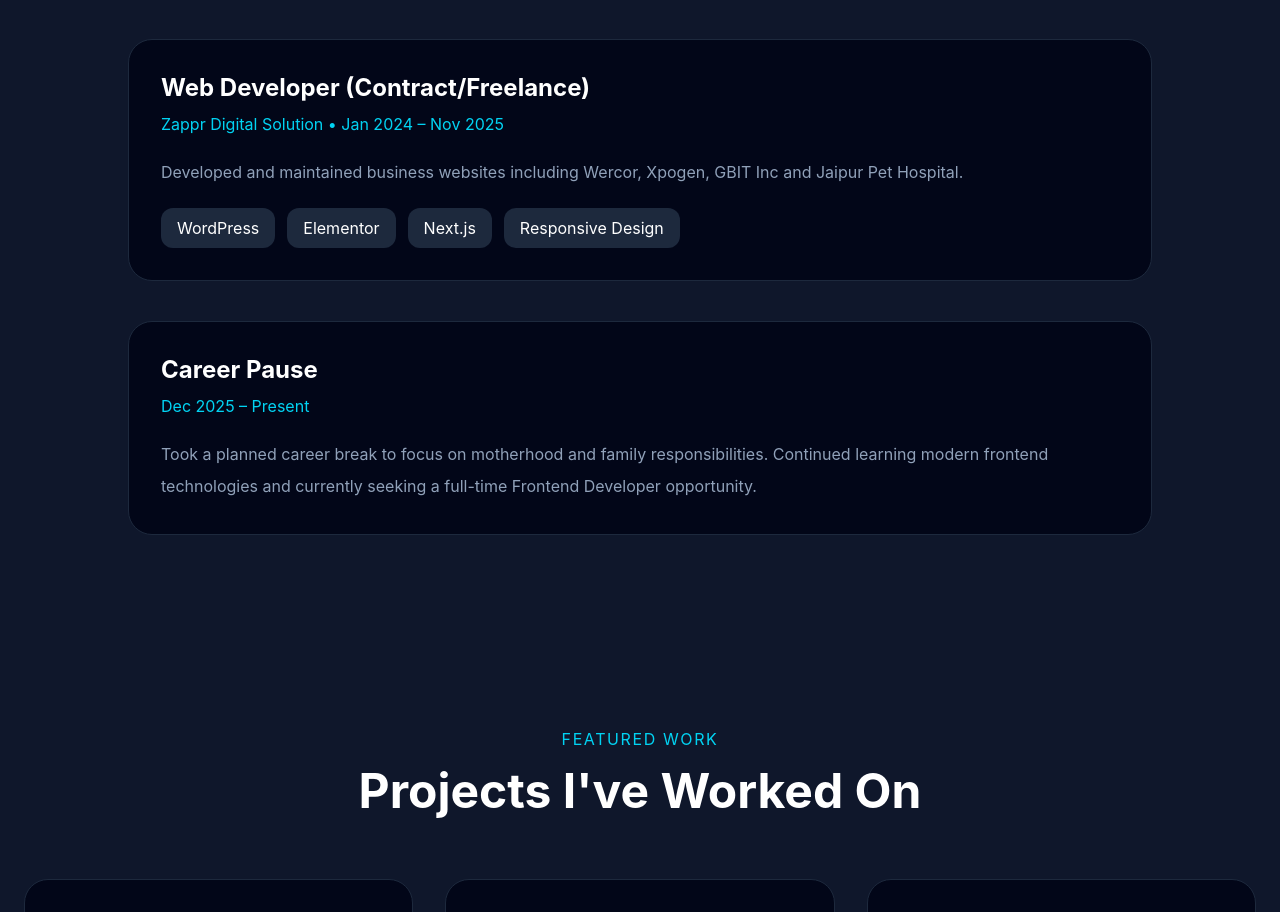
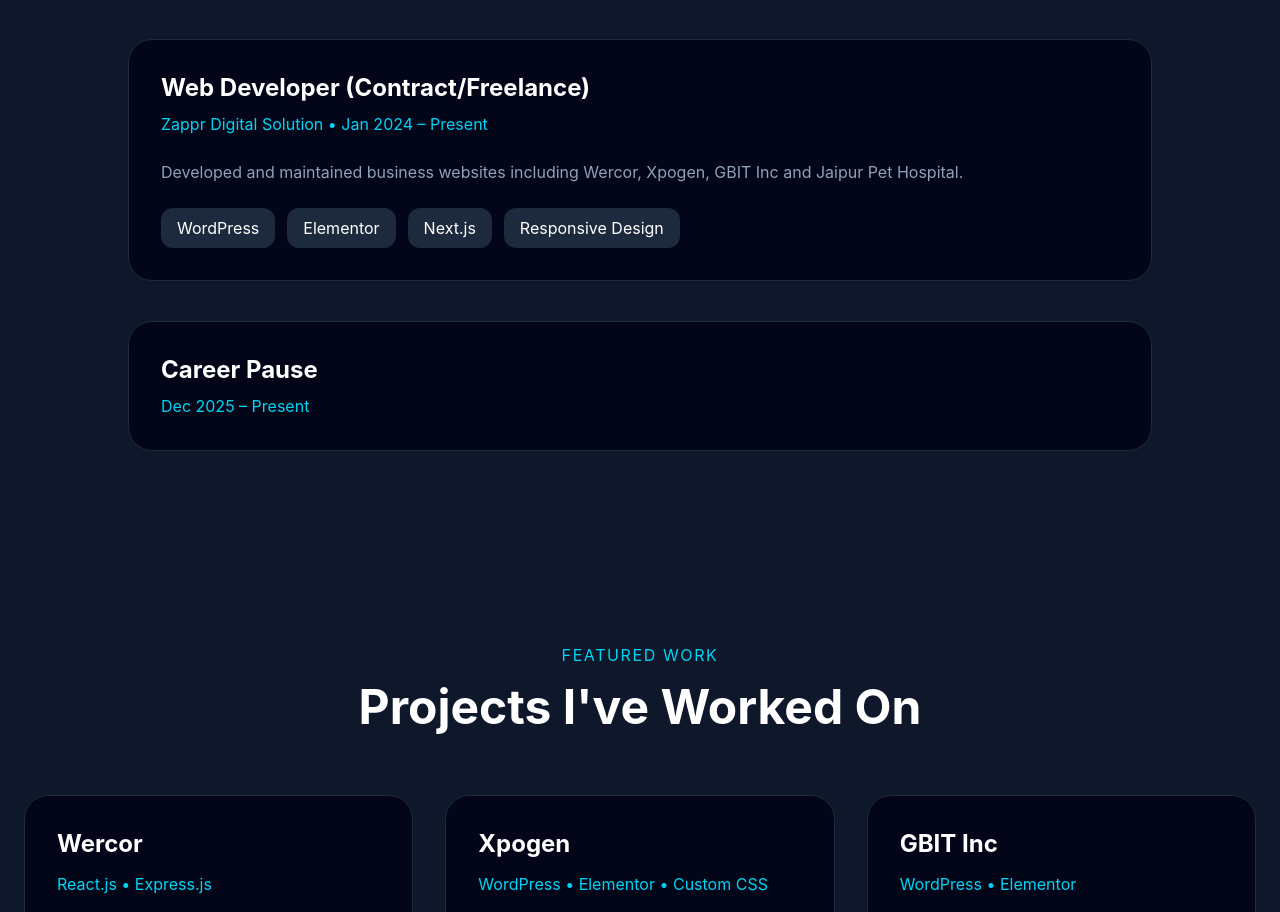
Before and after one commit to mounaspriya/portfolio, a React app: page / in a window 1280 px wide. Shown: the part 2829-3741 px from the top of the page. Built offline with nearby package versions, Linux system fonts and the light colour scheme; the HTML template or start-up script is replaced by a standard one.

Commit message:
Update2 portfolio

```diff
--- a/src/components/Experience.jsx
+++ b/src/components/Experience.jsx
@@ -57,7 +57,7 @@
             </h3>
 
             <p className="text-cyan-400 mt-2">
-              Zappr Digital Solution • Jan 2024 – Nov 2025
+              Zappr Digital Solution • Jan 2024 – Present
             </p>
 
             <p className="text-slate-400 mt-5 leading-8">
@@ -94,13 +94,13 @@
               Dec 2025 – Present
             </p>
 
-            <p className="text-slate-400 mt-5 leading-8">
+            {/* <p className="text-slate-400 mt-5 leading-8">
               Took a planned career break to focus on
               motherhood and family responsibilities.
               Continued learning modern frontend technologies
               and currently seeking a full-time Frontend
               Developer opportunity.
-            </p>
+            </p> */}
           </div>
 
         </div>
```
Also changed, not shown: 1 other file (tests, documents, lock files or other folders).
